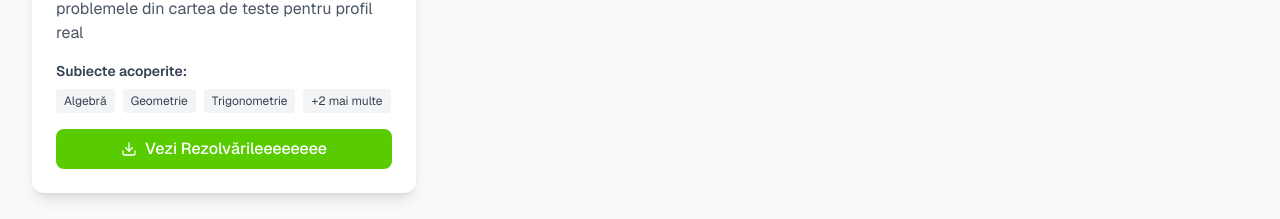
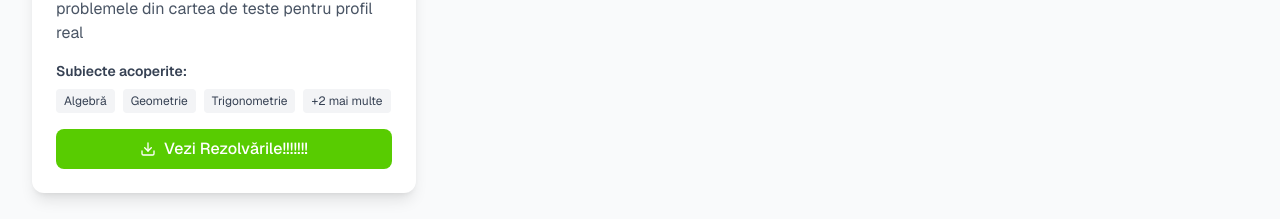
Before and after one commit to mariusnazaria/academic-hub, a Next.js app: page /rezolvari in a window 1280 px wide. Shown: the part 877-1096 px from the top of the page. Built offline with nearby package versions, Linux system fonts and the light colour scheme.

Commit message:
Update page.tsx

```diff
--- a/src/app/rezolvari/page.tsx
+++ b/src/app/rezolvari/page.tsx
@@ -152,7 +152,7 @@ export default function Rezolvari() {
 
                     <button className="w-full bg-[#58CC01] hover:bg-[#4BAD01] text-white font-medium py-2 px-4 rounded-lg transition-colors flex items-center justify-center gap-2">
                       <Download className="w-4 h-4" />
-                      Vezi Rezolvărileeeeeeee
+                      Vezi Rezolvările!!!!!!!
                     </button>
                   </div>
                 </div>
```
